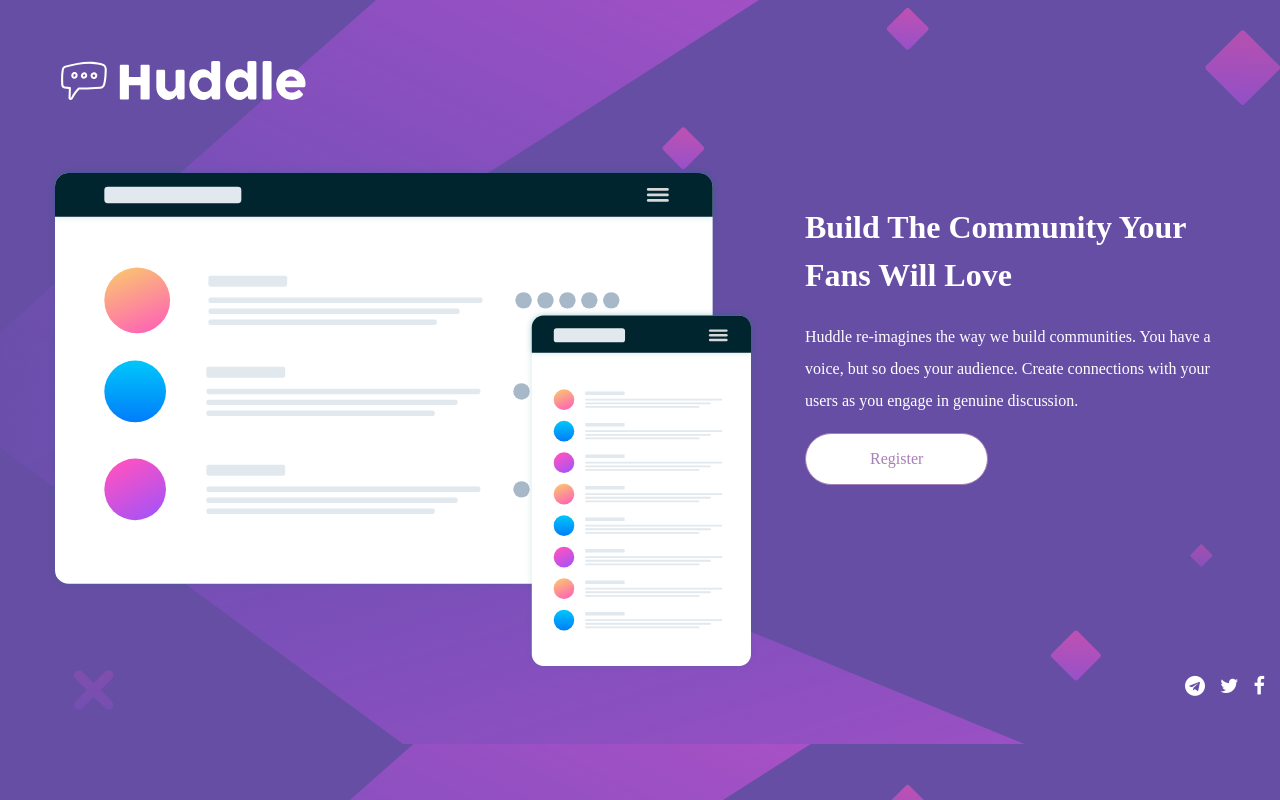
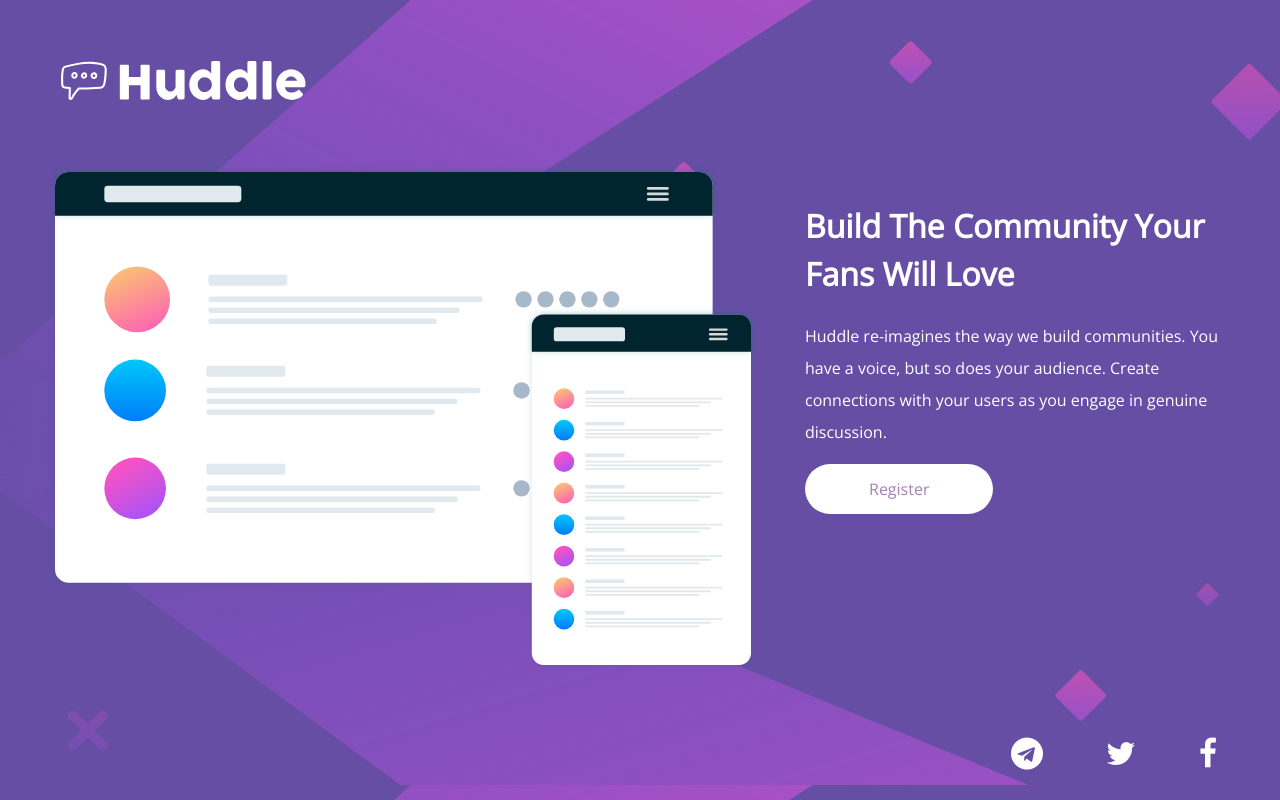
Before and after one commit to m641381ohammad/Practice-grid-3-ui, a plain HTML site: page index.html in a window 1280 px wide. Drawn offline with nearby package versions, Linux system fonts and the light colour scheme.

Commit message:
adde some code in Css files1

```diff
--- a/style.css
+++ b/style.css
@@ -28,6 +28,8 @@
     background-image: url('images/bg-desktop.svg');
     background-position: center;
     background-size: cover;
+    font-family: 'Open Sans', sans-serif;
+    font-weight: 400;
   }
 
   /**
@@ -384,12 +386,13 @@
     border: none;
     border-radius: 6rem;
     padding: 1rem 4rem 1rem 4rem;
-    border: 1px solid;
     transition: .3s;
 }
 
 .btn:hover {
-    box-shadow: -2px 10px 2px -5px rgb(33, 33, 33, .10);
+    box-shadow: 0 0 15px rgba(0, 0, 0, 0.3);
+    background-color: #F48FB1;
+    color: #fff;
     cursor: pointer;
 }
 
@@ -414,6 +417,8 @@ a {
     font-size: 20px;
     color: #fff;
     transition: .3s;
+    font-size: 2rem;
+    margin: 4rem 3rem 0 0;
 }
 
 .telegram-icon:hover, .facebook-icon:hover, .twitter-iccon:hover {
```
